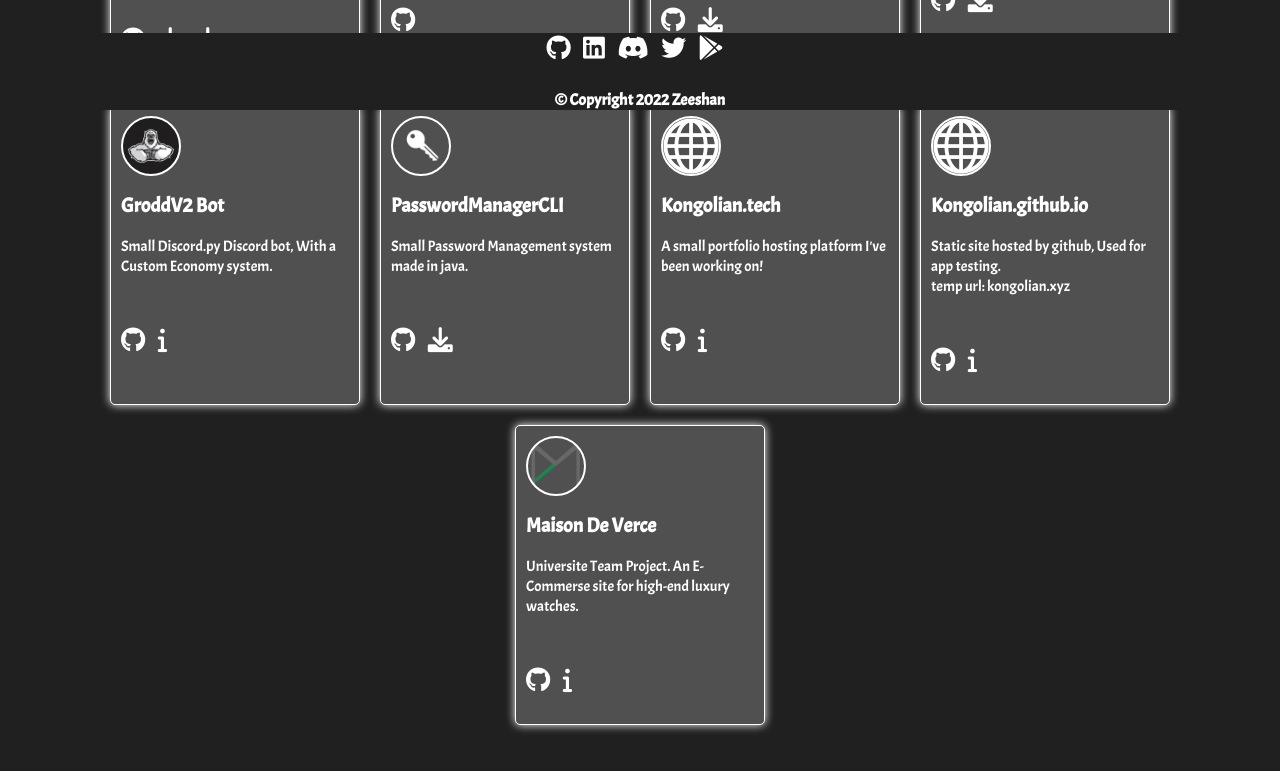
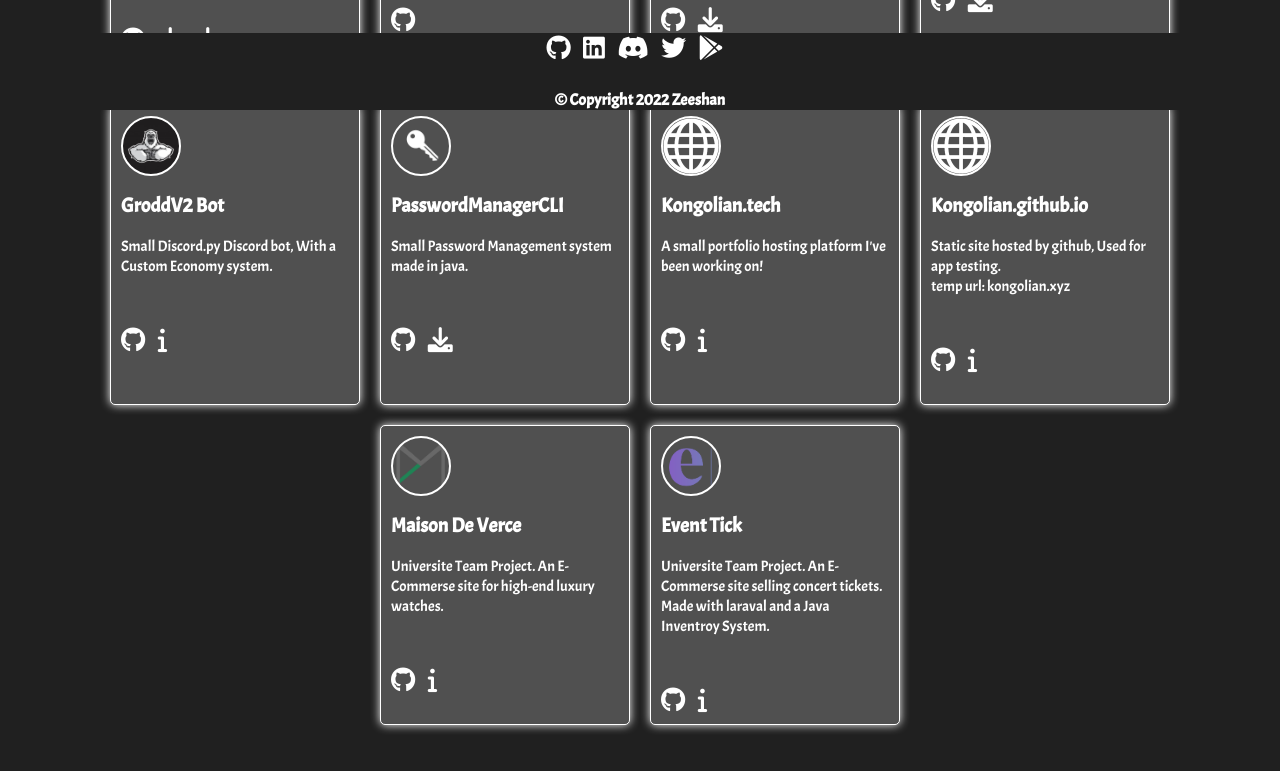
Before and after one commit to Drkongy/drkongy.github.io, a plain HTML site: page Projects.html in a window 1280 px wide. Shown: the part 690-1461 px from the top of the page. Drawn offline with Linux system fonts and the light colour scheme.

Commit message:
EventTick Project

```diff
--- a/Projects.html
+++ b/Projects.html
@@ -269,6 +269,23 @@
             <a href="http://20.254.55.178/site/index.php" target="_blank "><i class="fa-solid fa-info icon "></i></i></a>
         </div>
 
+        <!-- !-------------------------------------------------------------------------------- -->
+
+
+        <div class="Project ">
+            <div class="ImageArea " style="background-image: url( 'images/Icon15.png'); "></div>
+            <div class="ImageText ">
+                <span class="header_text "><strong>Event Tick</strong></span>
+                <p>Universite Team Project. An E-Commerse site selling concert tickets. Made with laraval and a Java Inventroy System. </p>
+
+
+
+            </div>
+            <br>
+            <a href="https://github.com/CS2TP-19" target="_blank "><i class="fab fa-github icon "></i></a>
+            <a href="https://200103424.cs2410-web01pvm.aston.ac.uk/" target="_blank "><i class="fa-solid fa-info icon "></i></i></a>
+        </div>
+
 
 
 
```
Also changed, not shown: images/Icon15.png (added).
